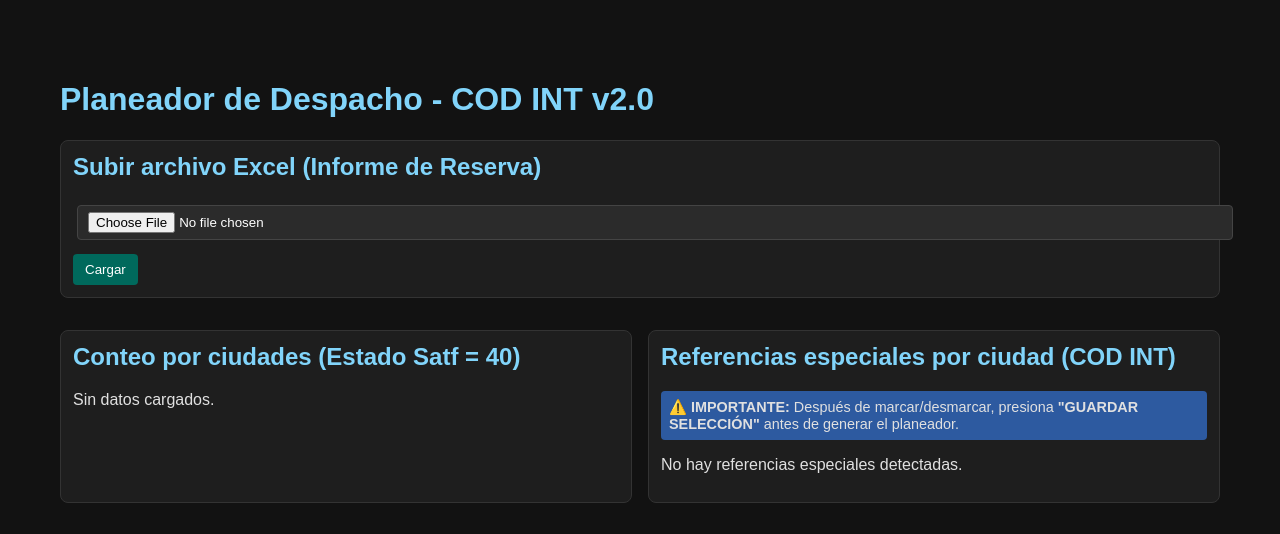
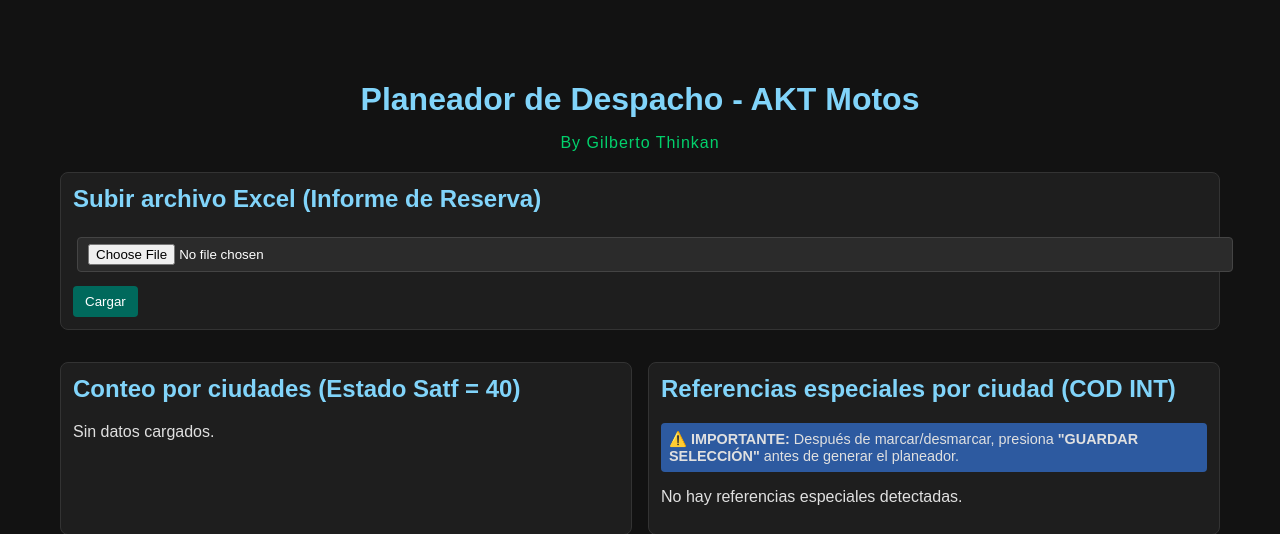
Before and after one commit to gilbertothinkan-eng/planer-v2, a Flask app: template templates/dashboard.html in a window 1280 px wide. Shown: the top 534 px of the page. Run offline with Flask 3, Linux system fonts and the light colour scheme; the template is opened without the code that fills it, so the values that code supplies are empty.

Commit message:
Encabezado actualizado: AKT Motos - By Gilberto Thinkan

```diff
--- a/templates/dashboard.html
+++ b/templates/dashboard.html
@@ -76,8 +76,28 @@
     </style>
 </head>
 <body>
-    <h1>Planeador de Despacho - COD INT v2.0</h1>
-
+    <div class="header-title">
+  <h1>Planeador de Despacho - AKT Motos</h1>
+  <h3 class="subtitle">By Gilberto Thinkan</h3>
+</div>
+<style>
+  .header-title {
+    text-align: center;
+    margin-bottom: 20px;
+  }
+  .header-title h1 {
+    color: #81d4fa;
+    font-size: 2rem;
+    margin-bottom: 4px;
+  }
+  .header-title .subtitle {
+    color: #00e676;
+    font-size: 1rem;
+    font-weight: normal;
+    letter-spacing: 1px;
+    opacity: 0.9;
+  }
+</style>
     {% if session.mensaje %}
     <div style="background: #d4edda; color: #155724; padding: 10px; margin: 10px 0; border: 1px solid #c3e6cb; border-radius: 4px;">
       {{ session.mensaje }}
```
